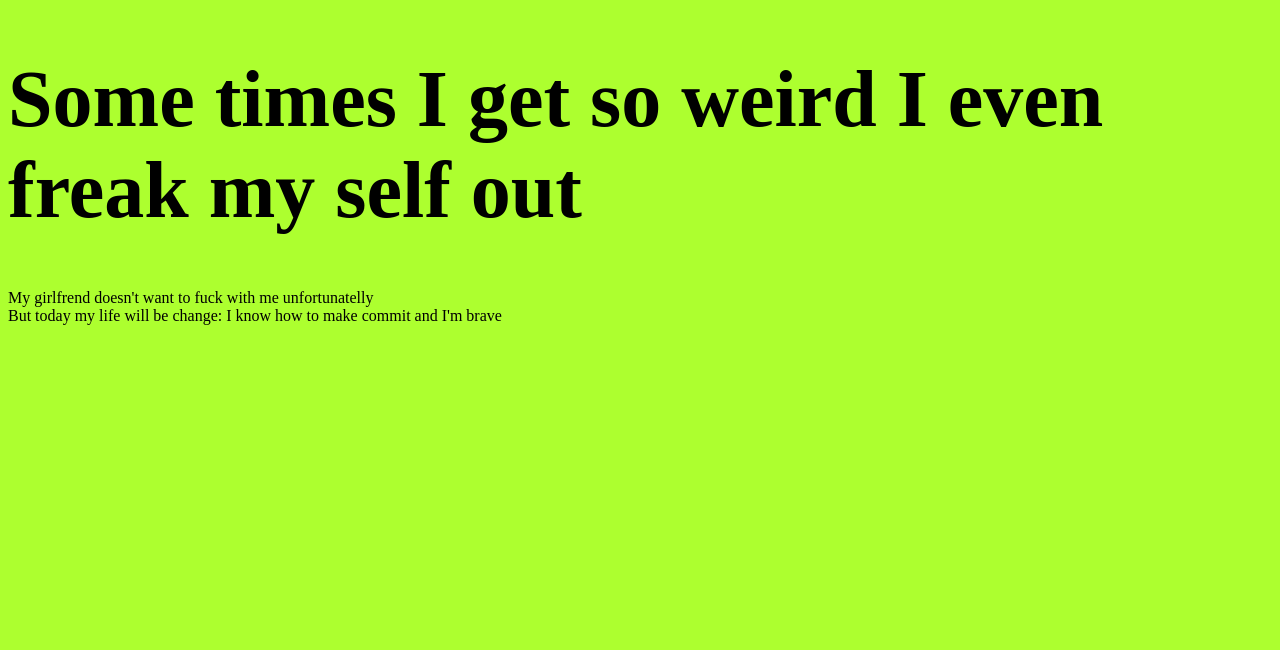
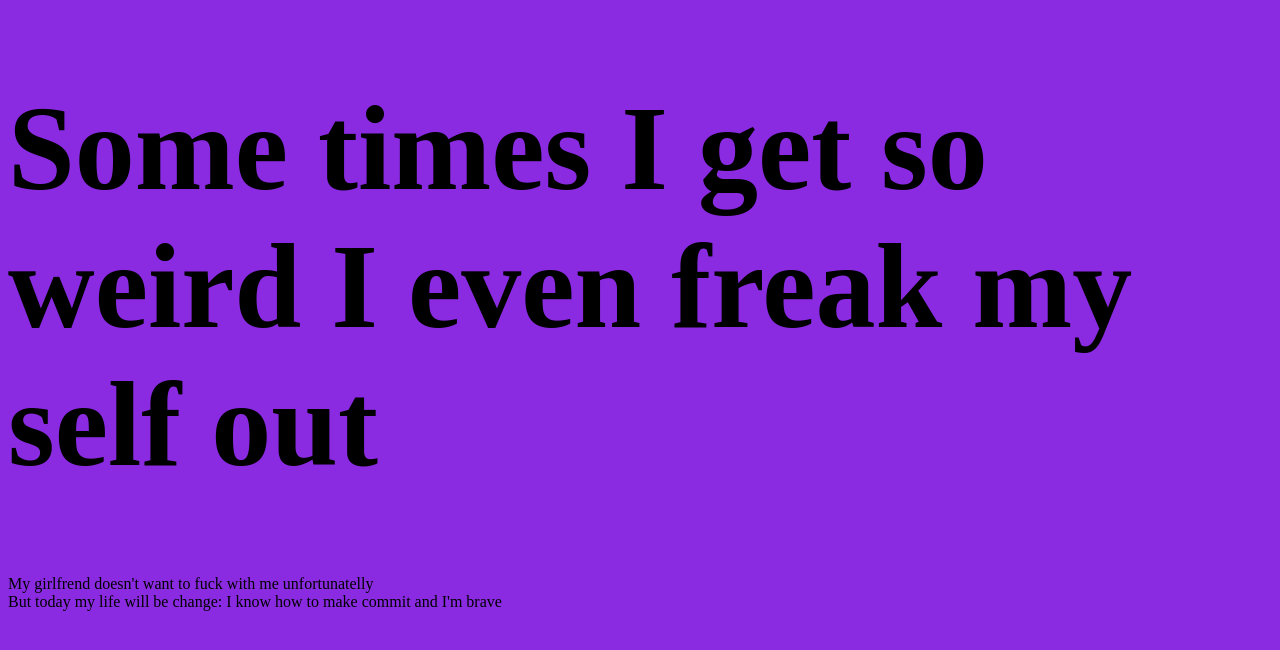
Before and after one commit to smile9/my-site, a plain HTML site: page index.html in a window 1280 px wide. Drawn offline with Linux system fonts and the light colour scheme.

Commit message:
first commit new branch

```diff
--- a/style.css
+++ b/style.css
@@ -1,7 +1,7 @@
 body {
-background: greenyellow;
+background: blueviolet;
 }
 
 h1 {
-	font-size: 80px;
+	font-size: 120px;
 }
```
